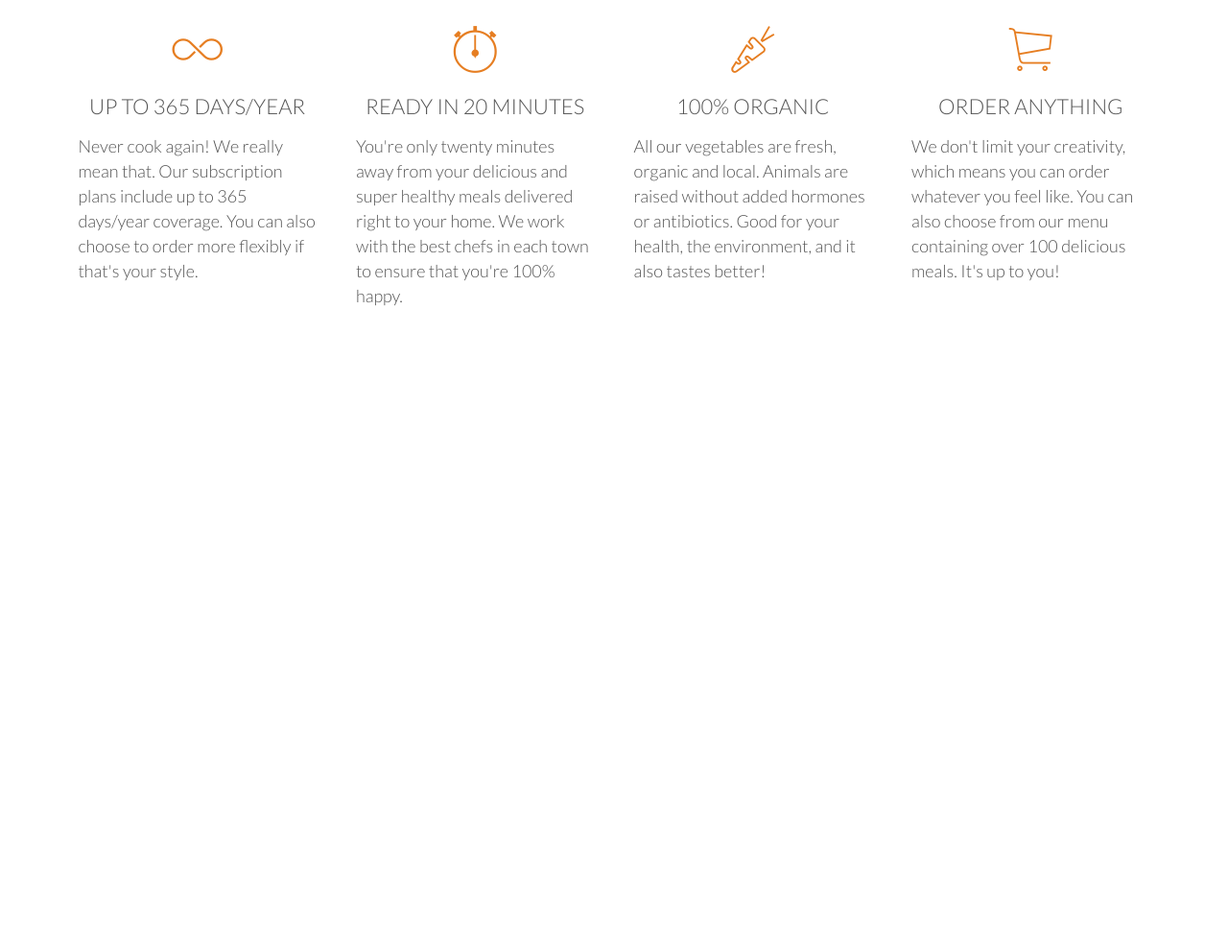
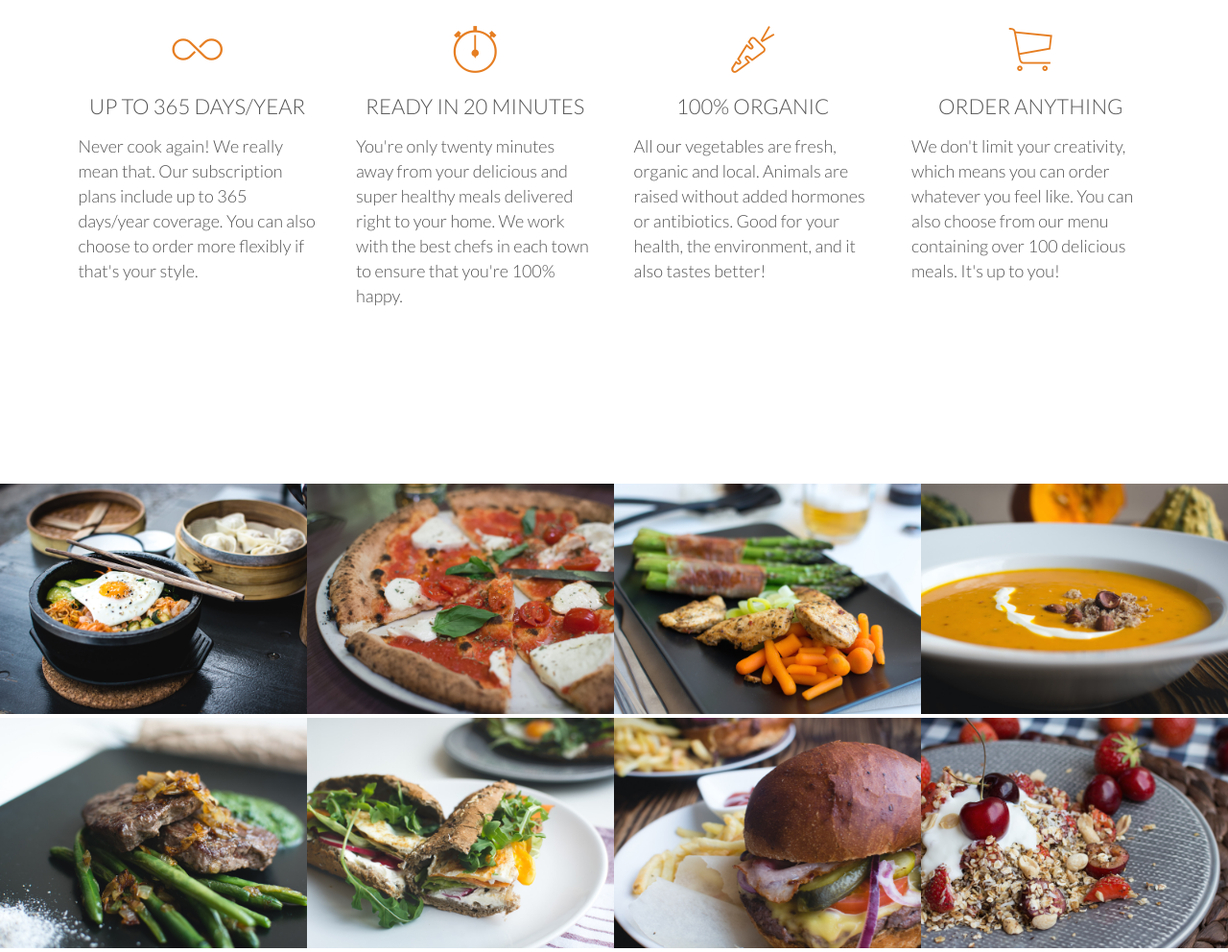
Before and after one commit to marshalmori/ominifood, a plain HTML site: page index.html in a window 1280 px wide. Shown: the part 1052-2044 px from the top of the page at 96% size. Before the commit the page ends 1476 px from the top, so only its background shows below. Drawn offline with Linux system fonts and the light colour scheme; files whose address does not match are found by name.

Commit message:
Sessão com as imagens dos pratos

```diff
--- a/index.html
+++ b/index.html
@@ -34,7 +34,6 @@
          <h2>Get food fast &mdash; not fast food</h2>
          <p class="long-copy">
              Hello, we’re Omnifood, your new premium food delivery service. We know you’re always busy. No time for cooking. So let us take care of that, we’re really good at it, we promise!
-
          </p>
      </div>
      <div class="row">
@@ -62,30 +61,54 @@
            <p>We don't limit your creativity, which means you can order whatever you feel like. You can also choose from our menu containing over 100 delicious meals. It's up to you!
            </p>
         </div>
-
      </div>
-
  </section>
 
-
+ <section class="section-meals">
+    <ul class="meals-showcase">
+       <li>
+           <figure class="meal-photo">
+               <img src="resources/img/1.jpg" alt="Korean bibimbap with egg and vegetables">
+           </figure>
+       </li>
+       <li>
+           <figure class="meal-photo">
+               <img src="resources/img/2.jpg" alt="Simple italian pizza with cherry tomatoes">
+           </figure>
+       </li>
+       <li>
+           <figure class="meal-photo">
+               <img src="resources/img/3.jpg" alt="Chicken breast steak with vegetables">
+           </figure>
+       </li>
+       <li>
+           <figure class="meal-photo">
+               <img src="resources/img/4.jpg" alt="Autumn pumpkin soup">
+           </figure>
+       </li>
+    </ul>
+    <ul class="meals-showcase">
+       <li>
+           <figure class="meal-photo">
+               <img src="resources/img/5.jpg" alt="Paleo beef steak with vegetables">
+           </figure>
+       </li>
+       <li>
+           <figure class="meal-photo">
+               <img src="resources/img/6.jpg" alt="Healthy baguette with egg and vegetables">
+           </figure>
+       </li>
+       <li>
+           <figure class="meal-photo">
+               <img src="resources/img/7.jpg" alt="Burger with cheddar and bacon">
+           </figure>
+       </li>
+       <li>
+           <figure class="meal-photo">
+               <img src="resources/img/8.jpg" alt="Granola with cherries and strawberries">
+           </figure>
+       </li>
+    </ul>
+ </section>
 </body>
 </html>
-
-<! --
-Section 1: Features
-Title: Get food fast — not fast food.
-
-Hello, we’re Omnifood, your new premium food delivery service. We know you’re always busy. No time for cooking. So let us take care of that, we’re really good at it, we promise!
-
-Up to 365 days/year
-Never cook again! We really mean that. Our subscription plans include up to 365 days/year coverage. You can also choose to order more flexibly if that's your style.
-
-Ready in 20 minutes
-You're only twenty minutes away from your delicious and super healthy meals delivered right to your home. We work with the best chefs in each town to ensure that you're 100% happy.
-
-100% organic
-All our vegetables are fresh, organic and local. Animals are raised without added hormones or antibiotics. Good for your health, the environment, and it also tastes better!
-
-Order anything
-We don't limit your creativity, which means you can order whatever you feel like. You can also choose from our menu containing over 100 delicious meals. It's up to you!
--->
--- a/resources/css/style.css
+++ b/resources/css/style.css
@@ -195,3 +195,28 @@ header {
 .main-nav li a:active {
    border-bottom: 2px solid #e67e22;
 }
+
+/*-------------------------------------------------*/
+                /* MEALS */
+/*-------------------------------------------------*/
+
+.meals-showcase {
+    list-style: none;
+    width: 100%;
+}
+
+.meals-showcase li {
+    display: block;
+    float: left;
+    width: 25%;
+}
+
+.meal-photo {
+    width: 100%;
+    margin: 0;
+}
+
+.meal-photo img {
+    width: 100%;
+    height: auto;
+}
```
Also changed, not shown: 2 other files.
